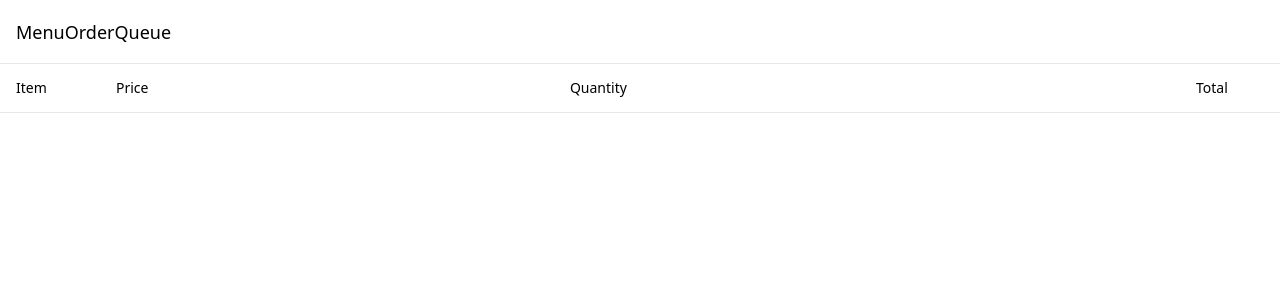
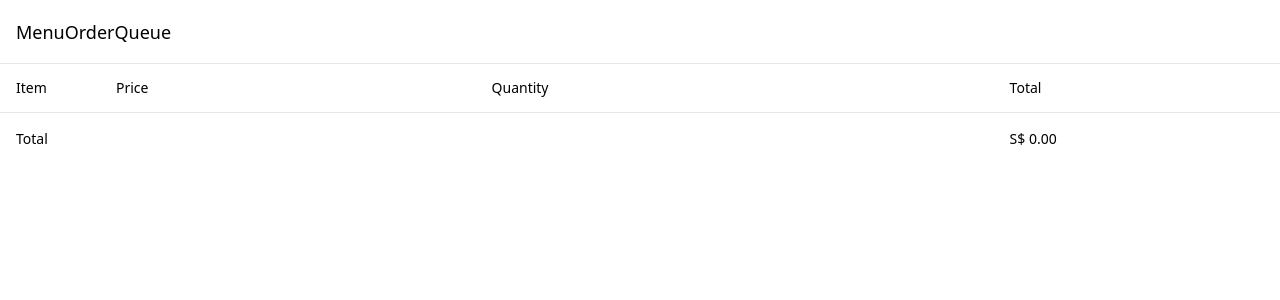
Before and after one commit to jiajieyong/food-ordering-website, a Next.js app: page /order in a window 1280 px wide. Shown: the top 300 px of the page. Built offline with nearby package versions, Linux system fonts and the light colour scheme.

Commit message:
feat: added delete menu item from order

```diff
--- a/src/components/composite/orderRow.tsx
+++ b/src/components/composite/orderRow.tsx
@@ -7,14 +7,17 @@ import {
     ToggleGroup,
     ToggleGroupItem,
 } from "@/components/ui/toggle-group"
+import { Button } from "../ui/button";
+import { Trash2 } from  "lucide-react";
 interface IDetails {
     detail: IMenuItem;
     quantity: number;
+    handleDelete: (itemID: string) => void,
 }
 
 export function OrderRow(props: IDetails) {
-    const { detail, quantity } = props;
-    const { name, pricing } = detail;
+    const { detail, quantity, handleDelete } = props;
+    const { id, name, pricing } = detail;
     return (
         <TableRow>
             <TableCell className="font-semibold">
@@ -42,6 +45,16 @@ export function OrderRow(props: IDetails) {
             <TableCell>
                 S$ {pricing * quantity}
             </TableCell>
+            <TableCell>
+                <Button
+                    variant="outline"
+                    size="sm"
+                    className="flex items-center h-7 gap-1 text-sm"
+                    onClick={() => handleDelete(id)}
+                >
+                    <Trash2 className="h-3.5 w-3.5" />
+                </Button>
+            </TableCell>
         </TableRow>
     )
 
--- a/src/components/composite/orderTable.tsx
+++ b/src/components/composite/orderTable.tsx
@@ -2,16 +2,21 @@
 import {
     Table,
     TableBody,
+    TableCell,
+    TableFooter,
     TableHead,
     TableHeader,
     TableRow,
-} from "@/components/ui/table"
-import { OrderRow } from "./orderRow"
-import { useAppSelector } from '@/hooks/hooks';
+} from "@/components/ui/table";
+import { OrderRow } from "./orderRow";
+import { useAppSelector, useAppDispatch } from '@/hooks/hooks';
+import { getTotalPrice, removeFromOrder } from '@/redux/orderSlice';
 
 export function OrderTable() {
+    const dispatch = useAppDispatch();
     const menuItems = useAppSelector((state) => state.menuItem.menuItems);
-    const orderItems: {[id: string]: number } = useAppSelector((state) => state.order.items);
+    const orderItems = useAppSelector((state) => state.order.items);
+    const totalPrice = useAppSelector(getTotalPrice);
 
     return (
         <Table>
@@ -21,14 +26,28 @@ export function OrderTable() {
                     <TableHead>Price</TableHead>
                     <TableHead>Quantity</TableHead>
                     <TableHead className="w-[100px]">Total</TableHead>
+                    <TableHead />
                 </TableRow>
             </TableHeader>
             <TableBody>
                 {Object.entries(orderItems).map(([id, quantity], index) => (
-                    <OrderRow key={index} detail={menuItems[id] as IMenuItem} quantity={quantity}/>
+                    <OrderRow
+                        key={index}
+                        detail={menuItems[id]}
+                        quantity={quantity}
+                        handleDelete={()=> dispatch(removeFromOrder(id))}
+                    />
                 ))}
-
             </TableBody>
+            <TableFooter>
+                <TableRow>
+                    <TableCell>Total</TableCell>
+                    <TableCell/>
+                    <TableCell/>
+                    <TableCell>S$ {totalPrice}</TableCell>
+                    <TableCell/>
+                </TableRow>
+            </TableFooter>
         </Table>
     )
 }
--- a/src/redux/orderSlice.ts
+++ b/src/redux/orderSlice.ts
@@ -18,11 +18,14 @@ const orderSlice = createSlice({
             } else {
                 state.items[id] = 1;
             }
+        },
+        removeFromOrder(state,action: PayloadAction<string>) {
+            delete state.items[action.payload];
         }
     }
 });
 
-export const { addToOrder } = orderSlice.actions;
+export const { addToOrder, removeFromOrder } = orderSlice.actions;
 export default orderSlice.reducer;
 
 export const getMemoizedNumItems = createSelector(
@@ -35,3 +38,16 @@ export const getMemoizedNumItems = createSelector(
         return numItems;
     }
 )
+
+export const getTotalPrice = createSelector(
+    (state: RootState) => state.order.items,
+    (state: RootState) => state.menuItem.menuItems,
+    (items, menuItems) => {
+        let total = 0;
+        for (let id in items) {
+            total += menuItems[id].pricing * items[id];
+        }
+
+        return total.toFixed(2);
+    }
+)
```
